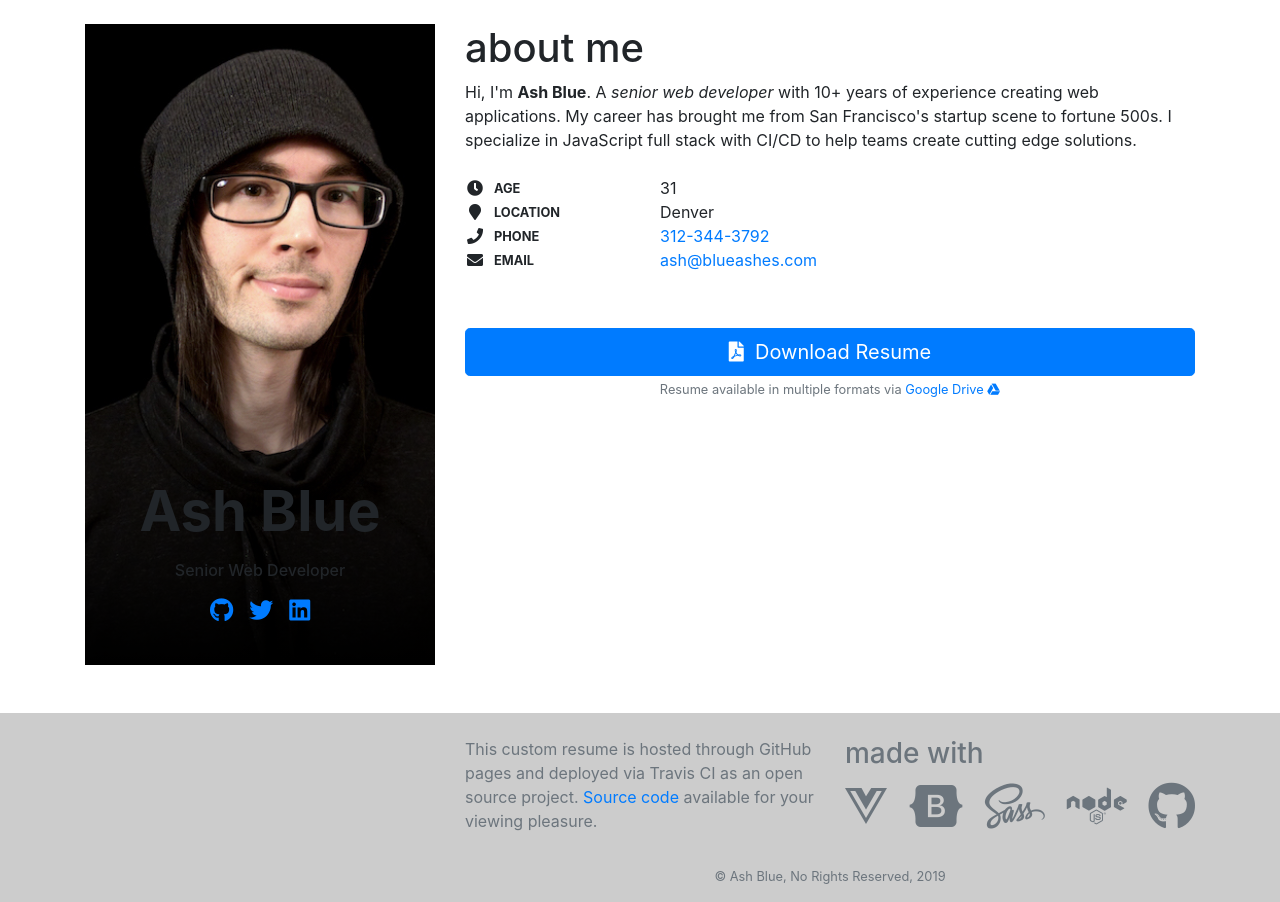
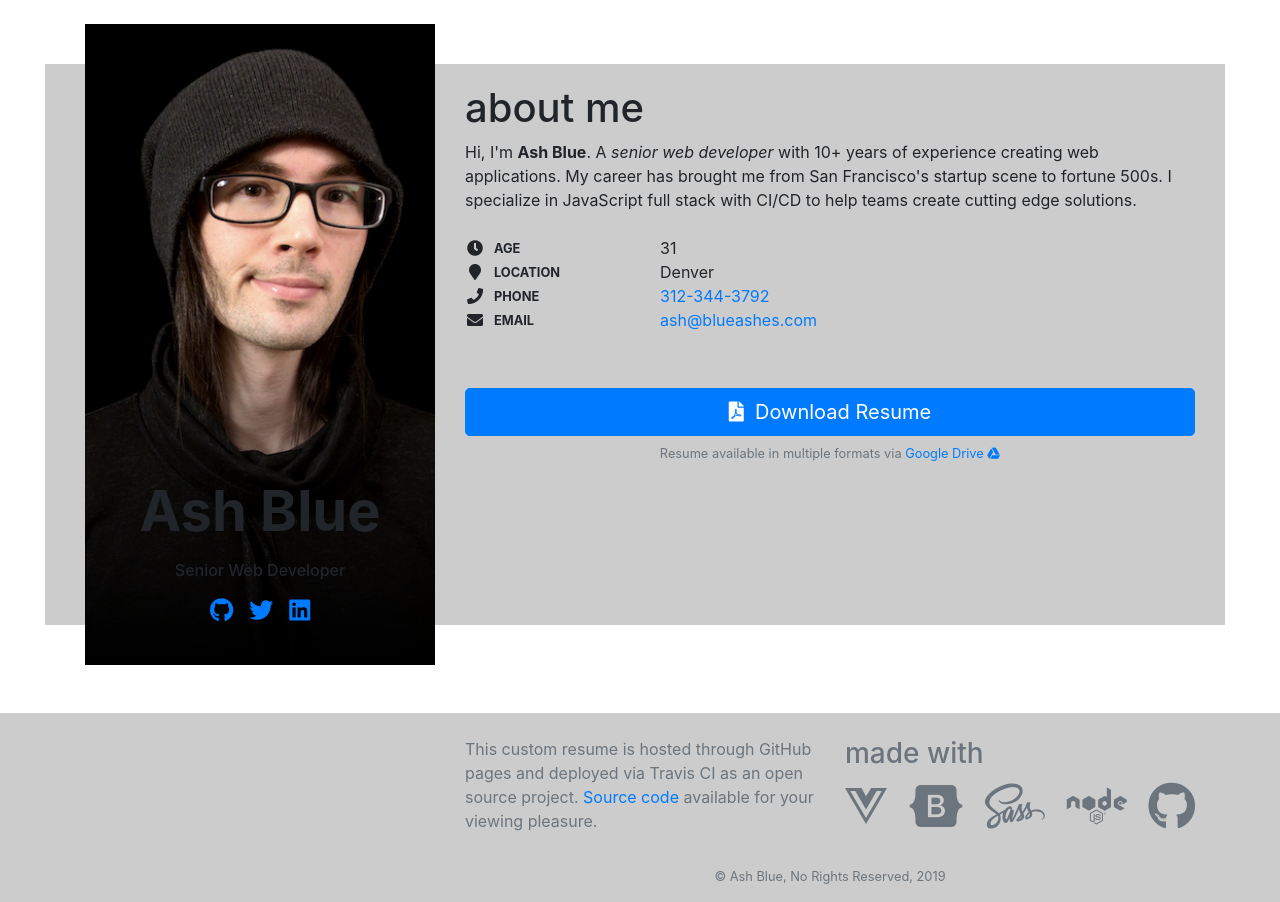
Before and after one commit to ashblue/web-development-resume, a Vue app: page / in a window 1280 px wide. Built offline with nearby package versions, Linux system fonts and the light colour scheme.

Commit message:
Wrapper for large view content

```diff
--- a/src/components/organisms/intro/Intro.vue
+++ b/src/components/organisms/intro/Intro.vue
@@ -1,11 +1,14 @@
 <template>
   <div>
+    <div class="ab-o-intro__wrapper-graphic d-none d-lg-block"></div>
+
     <div class="row mt-4 mb-5">
       <div class="col-4 d-none d-lg-block">
         <BioCard />
       </div>
 
       <div class="col">
+        <div class="ab-o-intro__wrapper-offset">
           <h2 class="text-lowercase h1">
             About Me
           </h2>
@@ -13,13 +16,14 @@
           <p>
             Hi, I'm <strong>Ash Blue</strong>. A <em>senior web developer</em> with 10+
             years of experience creating web applications. My career has brought me from
-          San Francisco's startup scene to fortune 500s. I specialize in JavaScript full stack with
-          CI/CD to help teams create cutting edge solutions.
+            San Francisco's startup scene to fortune 500s. I specialize in JavaScript full
+            stack with CI/CD to help teams create cutting edge solutions.
           </p>
 
           <DetailsCollection class="mb-5" />
 
           <Resume />
+        </div>
       </div>
     </div>
   </div>
@@ -48,3 +52,30 @@ export default {
   }),
 };
 </script>
+
+<style lang="scss">
+  @import "../../../styles/colors";
+  @import "~bootstrap/scss/functions";
+  @import "~bootstrap/scss/variables";
+  @import "~bootstrap/scss/mixins/_breakpoints";
+
+  .ab-o-intro {
+    $wrapperOffset: 40px;
+
+    &__wrapper-graphic {
+      position: absolute;
+      background: $colorLargeScreenContainer;
+      width: 100%;
+      height: calc(100% - #{$wrapperOffset * 2});
+      box-sizing: content-box;
+      padding-right: $wrapperOffset;
+      margin: $wrapperOffset 0 0 ($wrapperOffset * -1);
+    }
+
+    @include media-breakpoint-up(lg) {
+      &__wrapper-offset {
+        margin: ($wrapperOffset + 20px) 0;
+      }
+    }
+  }
+</style>
--- a/src/components/organisms/intro/Resume.vue
+++ b/src/components/organisms/intro/Resume.vue
@@ -2,7 +2,7 @@
   <div class="ab-resume">
     <h2 class="text-hide">My Resume</h2>
 
-    <button class="btn btn-primary btn-lg btn-block mb-1">
+    <button class="btn btn-primary btn-lg btn-block mb-2">
       <Icon namespace="fas" icon="file-pdf" />&nbsp;
       Download Resume
     </button>
--- a/src/components/pages/Home.vue
+++ b/src/components/pages/Home.vue
@@ -2,8 +2,8 @@
   <div class="ab-p-home">
     <MobileBioCard class="ab-p-home__header d-lg-none" />
 
-    <div class="ab-p-home__content">
-      <div class="container">
+    <div class="ab-p-home__content overflow-hidden">
+      <div class="container position-relative">
         <Intro></Intro>
       </div>
     </div>
--- a/src/styles/_colors.scss
+++ b/src/styles/_colors.scss
@@ -1 +1,2 @@
 $colorFooter: #ccc;
+$colorLargeScreenContainer: #ccc;
```
Lines whose indentation alone changed are shown as unchanged.
